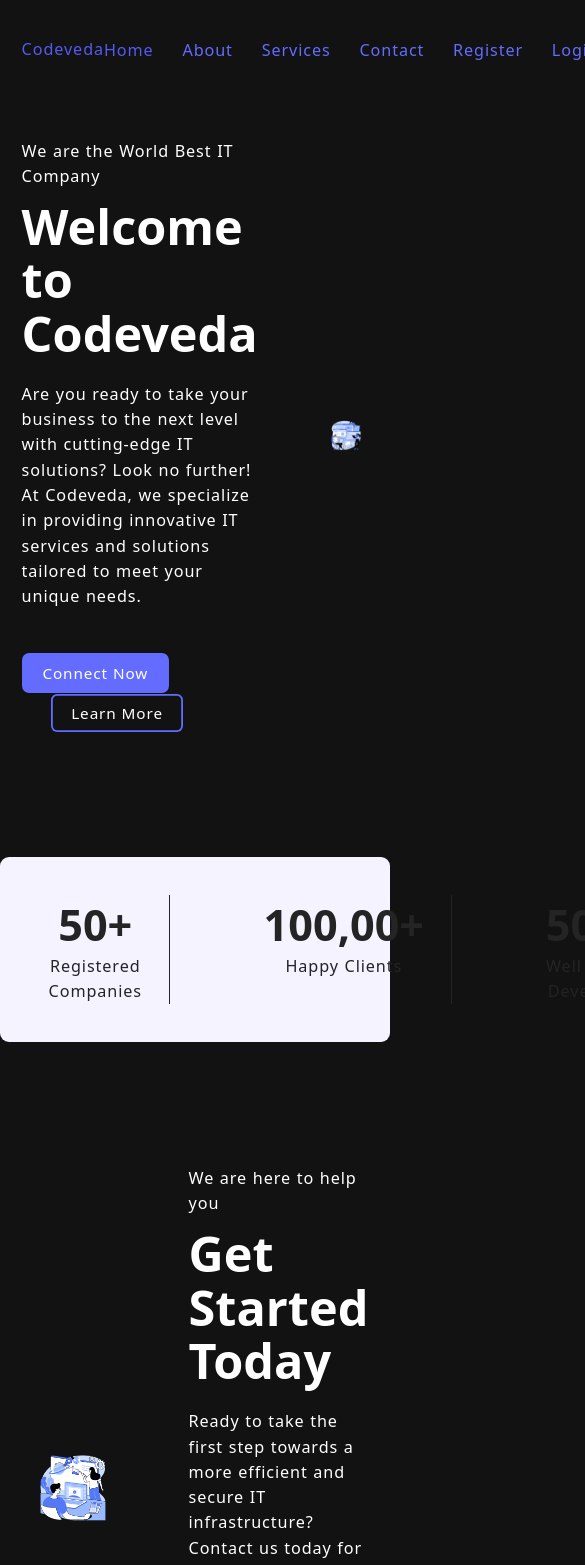
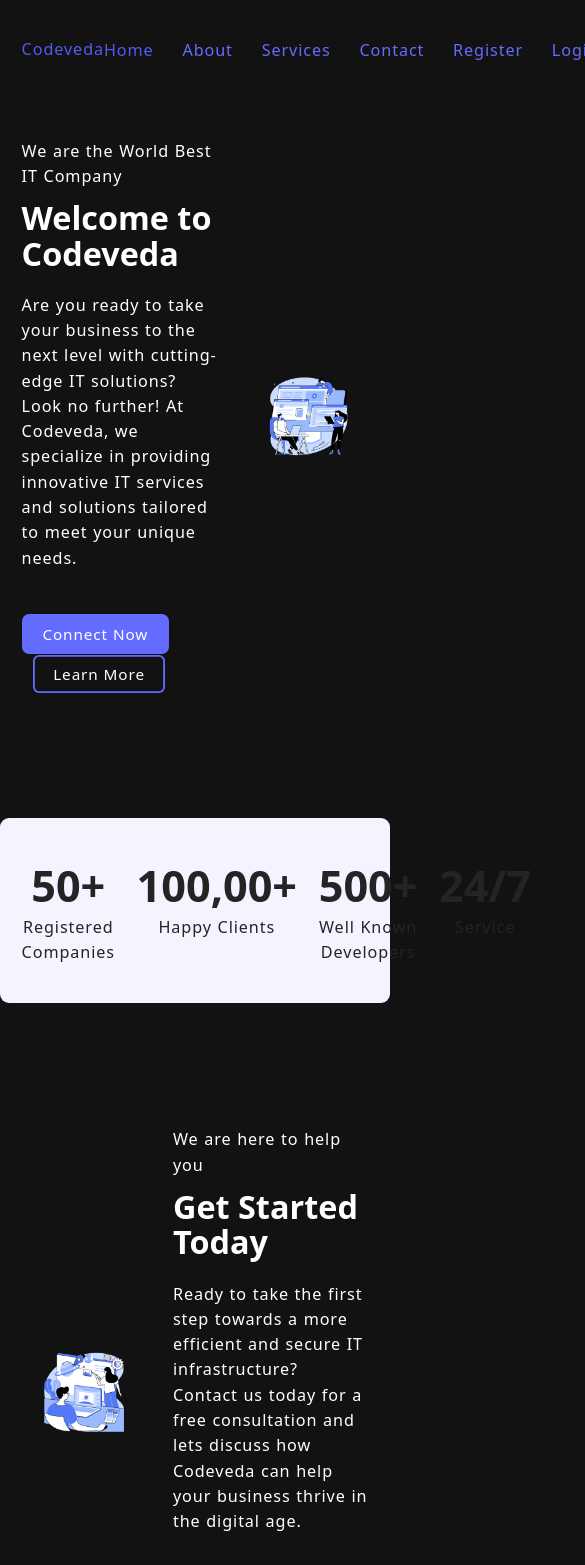
Before and after one commit to Ankita-Halder/codeveda-mernstack, a React (Vite) app in the folder client/: page / in a window 390 px wide. Shown: the top 1565 px of the page, 585 px wide, since content can reach past the window. Built offline with nearby package versions, Linux system fonts and the light colour scheme; no server answers.

Commit message:
mobile fixes

```diff
--- a/client/index.html
+++ b/client/index.html
@@ -4,7 +4,7 @@
     <meta charset="UTF-8" />
     <link rel="icon" type="image/svg+xml" href="/favicon.svg" />
     <meta name="viewport" content="width=device-width, initial-scale=1.0" />
-    <title>client</title>
+    <title>Codeveda</title>
   </head>
   <body>
     <div id="root"></div>
--- a/client/src/index.css
+++ b/client/src/index.css
@@ -926,3 +926,82 @@ footer {
 .section-services .admin-service-card .card-details > p {
   opacity: 0.85;
 }
+
+/* ---------- phone fixes ---------- */
+@media (width <= 600px) {
+  h1 {
+    font-size: 3.6rem;
+  }
+
+  .container {
+    padding: 2.4rem 1.6rem;
+  }
+
+  .grid {
+    gap: 3.2rem;
+  }
+
+  .grid-four-cols {
+    grid-template-columns: repeat(2, 1fr);
+    gap: 2.4rem;
+  }
+
+  .section-analytics .grid .div1 {
+    border-right: none;
+    padding: 0;
+  }
+
+  .secondary-btn {
+    margin-left: 1.2rem;
+  }
+
+  /* contact form */
+  .section-contact .section-form form {
+    margin-right: 0;
+  }
+
+  .section-contact .section-form input,
+  .section-contact .section-form textarea {
+    width: 100%;
+  }
+
+  /* register and login */
+  .section-registration {
+    padding: 0 1.6rem;
+  }
+
+  .section-registration .registration-form .main-heading {
+    white-space: normal;
+  }
+
+  /* admin pages */
+  .admin-section-form {
+    margin-left: 0;
+    padding: 0;
+    max-width: 100%;
+  }
+
+  .admin-section-form form {
+    padding: 2rem;
+  }
+
+  table {
+    display: block;
+    overflow-x: auto;
+  }
+
+  th,
+  td {
+    padding: 1.2rem;
+    width: auto;
+  }
+
+  /* service details */
+  .service-hero-text h1 {
+    font-size: 3rem;
+  }
+
+  .service-stats div {
+    min-width: 100%;
+  }
+}
```
